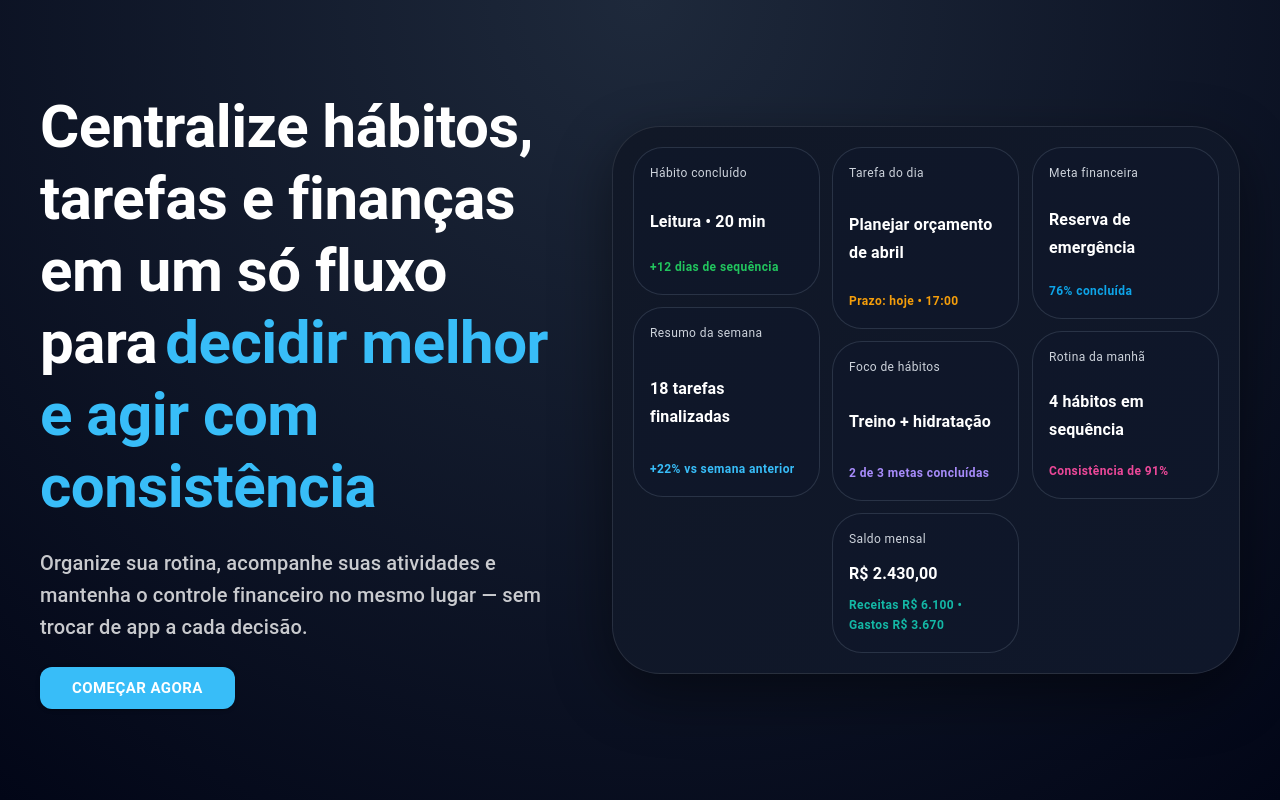
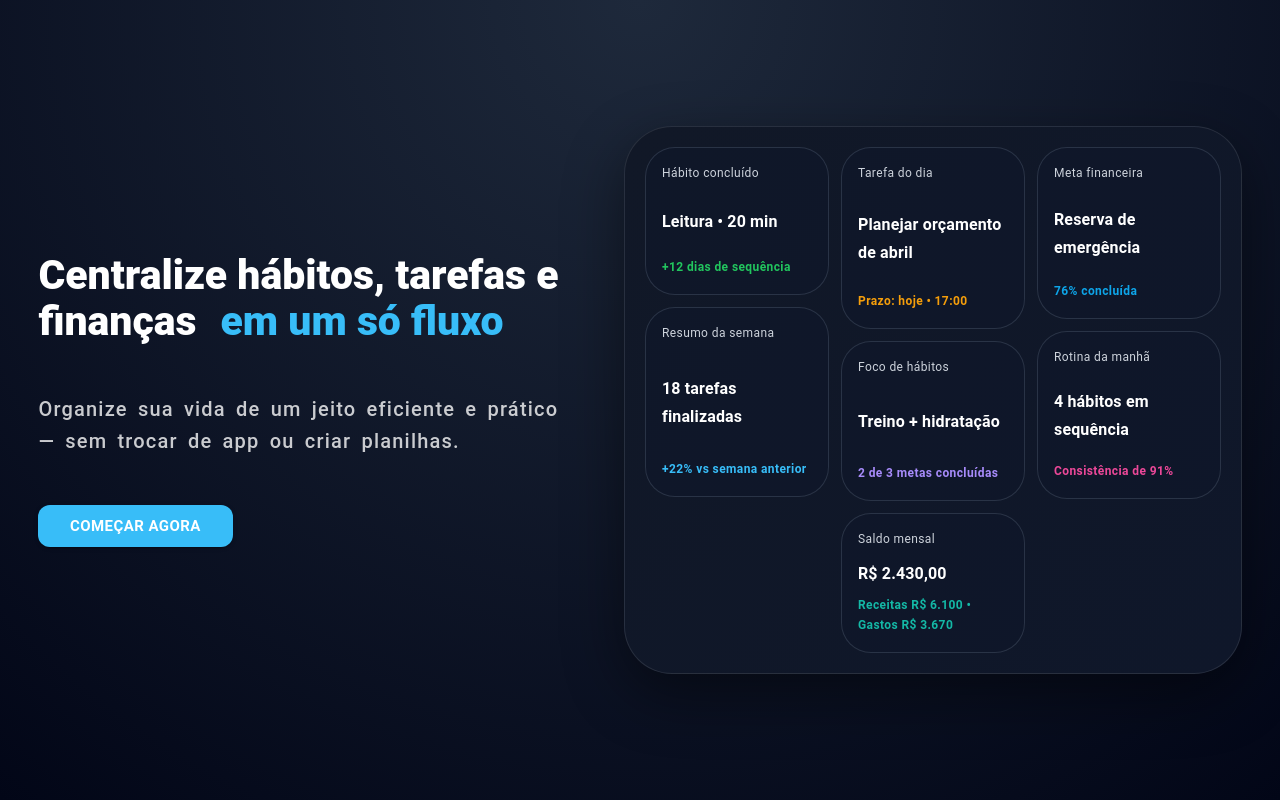
Before and after one commit to jerfersonfs/efc-app, a React (Vite) app: page / in a window 1280 px wide. Shown: the top 800 px of the page. Built offline with nearby package versions, Linux system fonts and the light colour scheme.

Commit message:
style: Ajusted landing page´s reponsativity

```diff
--- a/src/components/IconLibary/IconLibary.jsx
+++ b/src/components/IconLibary/IconLibary.jsx
@@ -7,6 +7,7 @@ import MenuTwoToneIcon from '@mui/icons-material/MenuTwoTone';
 import CheckCircleRoundedIcon from "@mui/icons-material/CheckCircleRounded";
 import TrendingUpRoundedIcon from "@mui/icons-material/TrendingUpRounded";
 import TrendingDownRoundedIcon from "@mui/icons-material/TrendingDownRounded";
+import ArrowCircleLeftTwoToneIcon from '@mui/icons-material/ArrowCircleLeftTwoTone';
 import {
   EventNoteRounded,
   PlayCircleRounded,
@@ -31,7 +32,9 @@ const icons = {
     QueryStatsRounded:QueryStatsRounded,
     CheckCircleRounded:CheckCircleRounded,
     SavingsRounded:SavingsRounded,
-    RepeatRounded:RepeatRounded
+    RepeatRounded:RepeatRounded,
+    ArrowCircleLeftTwoToneIcon:ArrowCircleLeftTwoToneIcon
+
 }
 
 export default function IconLibary({name,...props}){
--- a/src/landing/components/Hero.jsx
+++ b/src/landing/components/Hero.jsx
@@ -64,14 +64,6 @@ const previewColumns = [
 export default function Hero() {
   const navigate = useNavigate();
 
-  const scrollToPreview = () => {
-    const previewSection = document.getElementById("hero-preview");
-    if (previewSection) {
-      previewSection.scrollIntoView({ behavior: "smooth", block: "start" });
-    }
-  };
-
-
   return (
     <Box
       sx={{
@@ -83,7 +75,7 @@ export default function Hero() {
         background:
           "radial-gradient(circle at top, #1e293b, #020617)",
         px: { xs: 2.5, md: 4 },
-        py: { xs: 8, md: 0 },
+        py: { xs: 8, md: 3 },
         background: "radial-gradient(circle at top, #1e293b, #020617)",
         color: "white",
           "@keyframes fadeSlideUp": {
@@ -94,26 +86,31 @@ export default function Hero() {
     >
       <Box
         sx={{
-          maxWidth: "1200px",
-          width: "100%",
+          maxWidth: { xs: "100%", xl: "1480px" },
+          width: "min(94vw, 1480px)",
+          mx: "auto",
           display: "grid",
-          gridTemplateColumns: { xs: "1fr", md: "1fr 1.2fr" },
-          gap: {xs: 5,md:6},
+          gridTemplateColumns: { xs: "1fr", md: "1fr 1.15fr", xl: "1fr 1.2fr" },
+          gap: { xs: 4, md: 6, xl: 8 },
           alignItems: "center",
         }}
       >
         {/* TEXTO */}
-        <Stack spacing={3} sx={{ animation: "fadeSlideUp 700ms ease-out both" }}>
-          <Typography variant="h2" fontWeight="bold" sx={{ lineHeight: 1.2 }}>
-            Centralize hábitos, tarefas e finanças em um só fluxo para
-            <Box component="span" sx={{ color: "#38bdf8", ml: 1 }}>
-              decidir melhor e agir com consistência
+        <Stack spacing={6} sx={{ animation: "fadeSlideUp 700ms ease-out both" }}>
+          <Typography variant="h3" fontWeight={800} sx={{
+            fontSize: "clamp(2.2rem, 3.2vw, 4.4rem)",
+            fontWeight: 800,
+            lineHeight: 1.12,
+            maxWidth: { xs: "100%", xl: "18ch" },
+          }}>
+            Centralize hábitos, tarefas e finanças
+            <Box component="span" sx={{ color: "#38bdf8", ml: 3 }}>
+               em um só fluxo
             </Box>
           </Typography>
 
-          <Typography variant="h6" sx={{ opacity: 0.78, maxWidth: 560 }}>
-            Organize sua rotina, acompanhe suas atividades e mantenha o controle
-            financeiro no mesmo lugar — sem trocar de app a cada decisão.
+          <Typography variant="h6" sx={{ opacity: 0.78, maxWidth: 600, wordSpacing: 4, letterSpacing:1.2 }}>
+            Organize sua vida de um jeito eficiente e prático — sem trocar de app ou criar planilhas.
           </Typography>
 
           <Stack direction={{ xs: "column", sm: "row" }} spacing={2}>
@@ -136,26 +133,6 @@ export default function Hero() {
             >
               Começar agora
             </Button>
-            {/*
-            <Button
-              variant="outlined"
-              size="large"
-              sx={{
-                color: "white",
-                borderColor: "rgba(255,255,255,0.3)",
-                transition: "transform 200ms ease, background-color 200ms ease",
-                willChange: "transform",
-                "&:hover": {
-                  borderColor: "rgba(255,255,255,0.5)",
-                  backgroundColor: "rgba(255,255,255,0.06)",
-                  transform: "translateY(-2px)",
-                },
-              }}
-              onClick={scrollToPreview}
-            >
-              Ver como funciona
-            </Button>
-            */}
           </Stack>
         </Stack>
 
--- a/src/pages/Login/Login.jsx
+++ b/src/pages/Login/Login.jsx
@@ -8,6 +8,7 @@ import {
 
 import { ROUTES } from "../../routes/routes";
 import logo from "../../assets/elc-logo2.png";
+import IconLibary from "../../components/IconLibary/IconLibary";
 
 export default function Login() {
   const navigate = useNavigate();
@@ -169,7 +170,9 @@ export default function Login() {
                 borderRadius: "12px",
                 textTransform: "none",
                 fontWeight: 600,
-                py: 1.2
+                py: 1.2,
+                backgroundColor:"#17223ad2 ",
+                color:"#fff"
               }}
             >
               Continuar
@@ -194,7 +197,10 @@ export default function Login() {
               variant="outlined"
               sx={{
                 borderRadius: "12px",
-                textTransform: "none"
+                textTransform: "none",
+                "&:hover":{
+                  color: "linear-gradient(180deg, #0f172a 0%, #17223a 55%, #1d2940 100%)"
+                }
               }}
             >
               Google
@@ -205,7 +211,7 @@ export default function Login() {
               sx={{
                 borderRadius: "12px",
                 textTransform: "none",
-                backgroundColor: "#1877f2",
+                backgroundColor: "#2164bbe3",
                 "&:hover": {
                   backgroundColor: "#166fe5"
                 }
@@ -220,9 +226,13 @@ export default function Login() {
             }}
             >
               <Button variant="contained"
+              sx={{
+                backgroundColor: "#17223ad2 ",
+                color:"#fff",
+              }}
               onClick={()=>navigate(ROUTES.LANDING)}
               >
-                Voltar
+                <IconLibary name="ArrowCircleLeftTwoToneIcon"/>Voltar
               </Button>
             </Box>
           </Box>
--- a/src/pages/PagePlaceholder.module.css
+++ b/src/pages/PagePlaceholder.module.css
@@ -3,7 +3,6 @@
   border: 1px solid #d8dce3;
   border-radius: 12px;
   padding: 1rem;
-  background-color: #ffffff;
   box-shadow: 0 8px 30px rgba(17, 24, 39, 0.06);
 }
 
```
